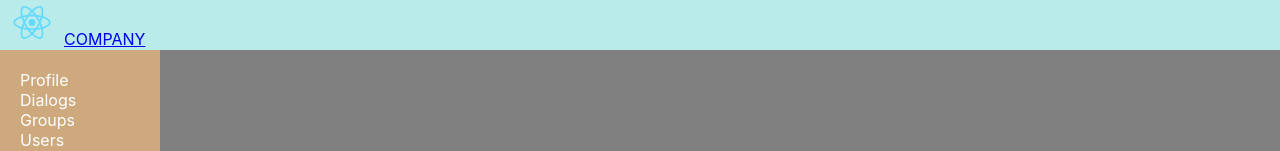
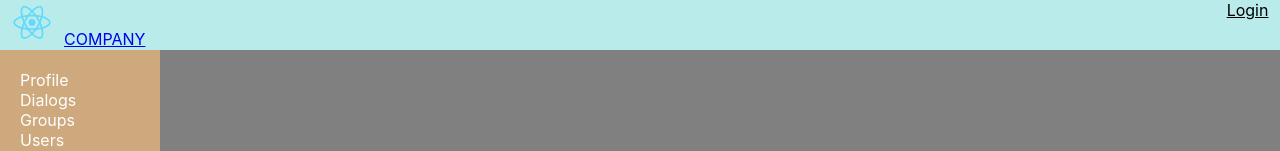
Before and after one commit to LionBlackVMP/SocialSite, a React (Create React App) app: page / in a window 1280 px wide. Shown: the top 151 px of the page. Built offline with nearby package versions, Linux system fonts and the light colour scheme; no server answers.

Commit message:
control if users authenticated, logic added to redux

```diff
--- a/src/App.jsx
+++ b/src/App.jsx
@@ -1,7 +1,5 @@
 import React from "react";
 import style from "./general/app.module.scss";
-import Header from "./components/header/header";
-import Profile from "./components/mainContent/profile/profile";
 import Navbar from "./components/navigation/navigation";
 import DialogsContainer from "./components/mainContent/dialogs/dialogsContainer";
 import { BrowserRouter, Route, Routes } from "react-router-dom";
@@ -9,12 +7,13 @@ import Groups from "./components/mainContent/groups/groups";
 import Settings from "./components/mainContent/settings/settings";
 import UsersContainer from "./components/mainContent/users/usersContainer";
 import ProfileContainer from "./components/mainContent/profile/ProfileContainer";
+import HeaderContainer from "./components/header/HeaderContainer";
 
 const App = (props) => {
   return (
     <BrowserRouter>
       <div className={style.wrapper}>
-        <Header />
+        <HeaderContainer />
         <Navbar />
         <div className={style.content}>
           <Routes>
--- /dev/null
+++ b/src/components/header/HeaderContainer.jsx
@@ -0,0 +1,30 @@
+import React from "react";
+import logo from "../../assets/img/logo.svg";
+
+import Header from "./header";
+import axios from "axios";
+import { connect } from "react-redux";
+import { setAuthUsersData } from "../redux/reducer/authReducer";
+
+class HeaderContainer extends React.Component {
+  componentDidMount() {
+    axios
+      .get("https://social-network.samuraijs.com/api/1.0/auth/me", {
+        withCredentials: true,
+      })
+      .then((responce) => {
+        if (responce.data.resultCode === 0) {
+          let { id, email, login } = responce.data.data;
+          this.props.setAuthUsersData(id, email, login);
+        }
+      });
+  }
+  render() {
+    return <Header {...this.props} />;
+  }
+}
+const mapStateToProps = (state) => ({
+  isAuth: state.auth.isAuth,
+  login: state.auth.login,
+});
+export default connect(mapStateToProps, { setAuthUsersData })(HeaderContainer);
--- a/src/components/header/header.jsx
+++ b/src/components/header/header.jsx
@@ -1,13 +1,18 @@
 import React from "react";
 import logo from "../../assets/img/logo.svg";
 import style from "./header.module.scss";
-const Header = () => {
+import { NavLink } from "react-router-dom";
+
+const Header = (props) => {
   return (
     <header>
       <a href="#">
         <img src={logo} alt="logo" />
         COMPANY
       </a>
+      <div className={style.loginBlock}>
+        {props.isAuth ? props.login : <NavLink to={"/login"}>Login</NavLink>}
+      </div>
     </header>
   );
 };
--- a/src/components/header/header.module.scss
+++ b/src/components/header/header.module.scss
@@ -1,9 +1,16 @@
 header {
   grid-area: header;
   background-color: #baebeb;
+  display: grid;
+  grid-template-columns: 11.5fr 0.5fr;
 
   img {
     width: 64px;
     grid-area: logo;
   }
+  .loginBlock {
+    a {
+      color: black;
+    }
+  }
 }
--- /dev/null
+++ b/src/components/redux/reducer/authReducer.js
@@ -0,0 +1,29 @@
+const SET_USER_DATA = "SET_USER_DATA";
+
+let initialState = {
+  id: null,
+  login: null,
+  email: null,
+  isAuth: false,
+};
+
+const authReducer = (state = initialState, action) => {
+  switch (action.type) {
+    case SET_USER_DATA:
+      return {
+        ...state,
+        ...action.data,
+        isAuth: true,
+      };
+
+    default:
+      return state;
+  }
+};
+export const setAuthUsersData = (userId, email, login) => {
+  return {
+    type: SET_USER_DATA,
+    data: { userId, email, login },
+  };
+};
+export default authReducer;
--- a/src/components/redux/reducer/profileReducer.js
+++ b/src/components/redux/reducer/profileReducer.js
@@ -42,7 +42,6 @@ export const addPostCreator = () => {
   };
 };
 export const setUserProfile = (profile) => {
-  debugger;
   return {
     type: SET_USER_PROFILE,
     profile: profile,
--- a/src/components/redux/reduxStore.js
+++ b/src/components/redux/reduxStore.js
@@ -2,11 +2,13 @@ import { combineReducers, legacy_createStore as createStore } from "redux";
 import profileReducer from "./reducer/profileReducer";
 import dialogsReducer from "./reducer/dialogsReducer";
 import usersReducer from "./reducer/usersReducer";
+import authReducer from "./reducer/authReducer";
 
 let reducers = combineReducers({
   profilePage: profileReducer,
   dialogsPage: dialogsReducer,
   usersPage: usersReducer,
+  auth: authReducer,
 });
 let store = createStore(reducers);
 
--- a/src/general/app.module.scss
+++ b/src/general/app.module.scss
@@ -2,7 +2,7 @@
   margin: 0 auto;
   display: grid;
   grid-template-areas:
-    "header header"
+    "header header "
     "navigation mainContent"
     "footer footer";
   grid-template-rows: 50px 1fr;
```
